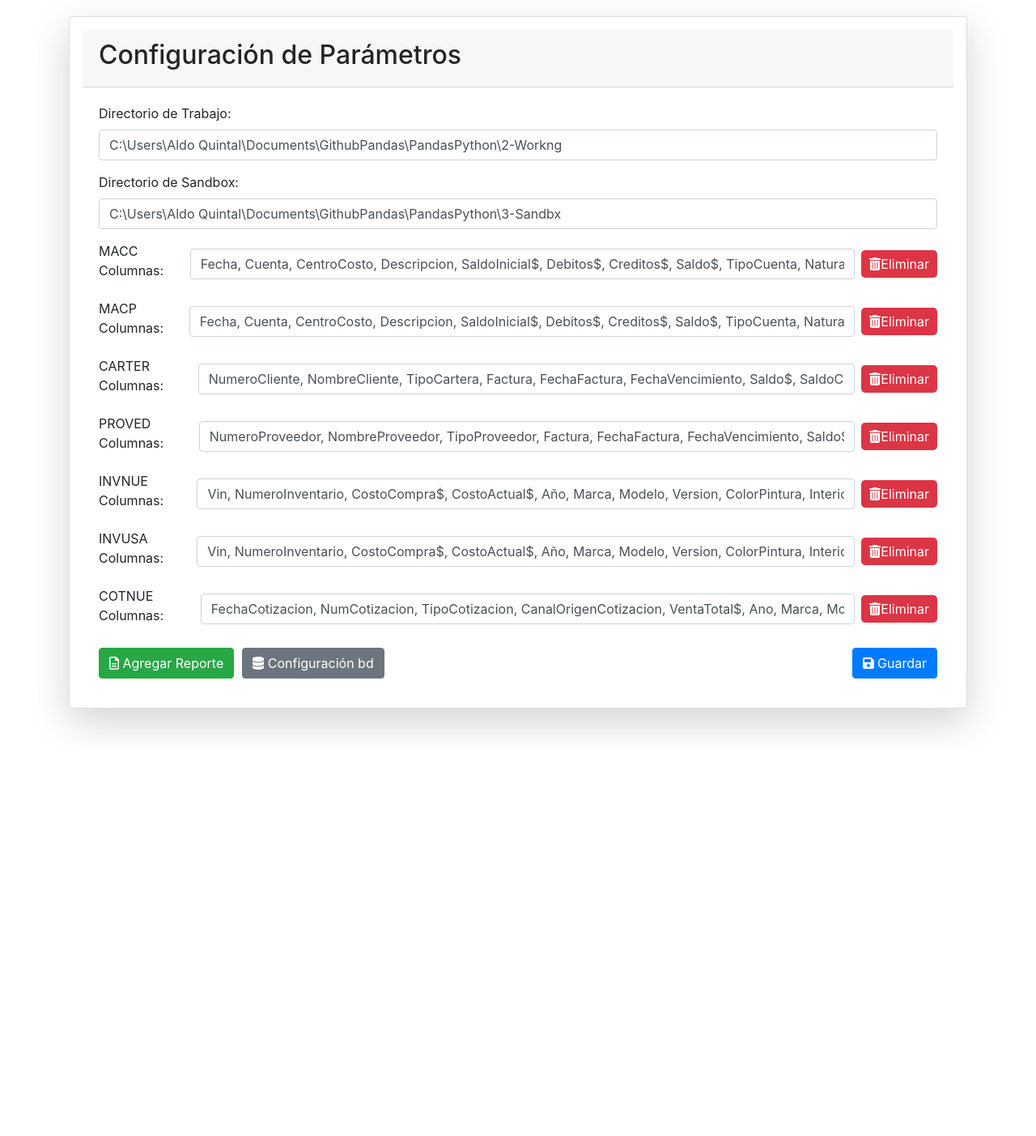
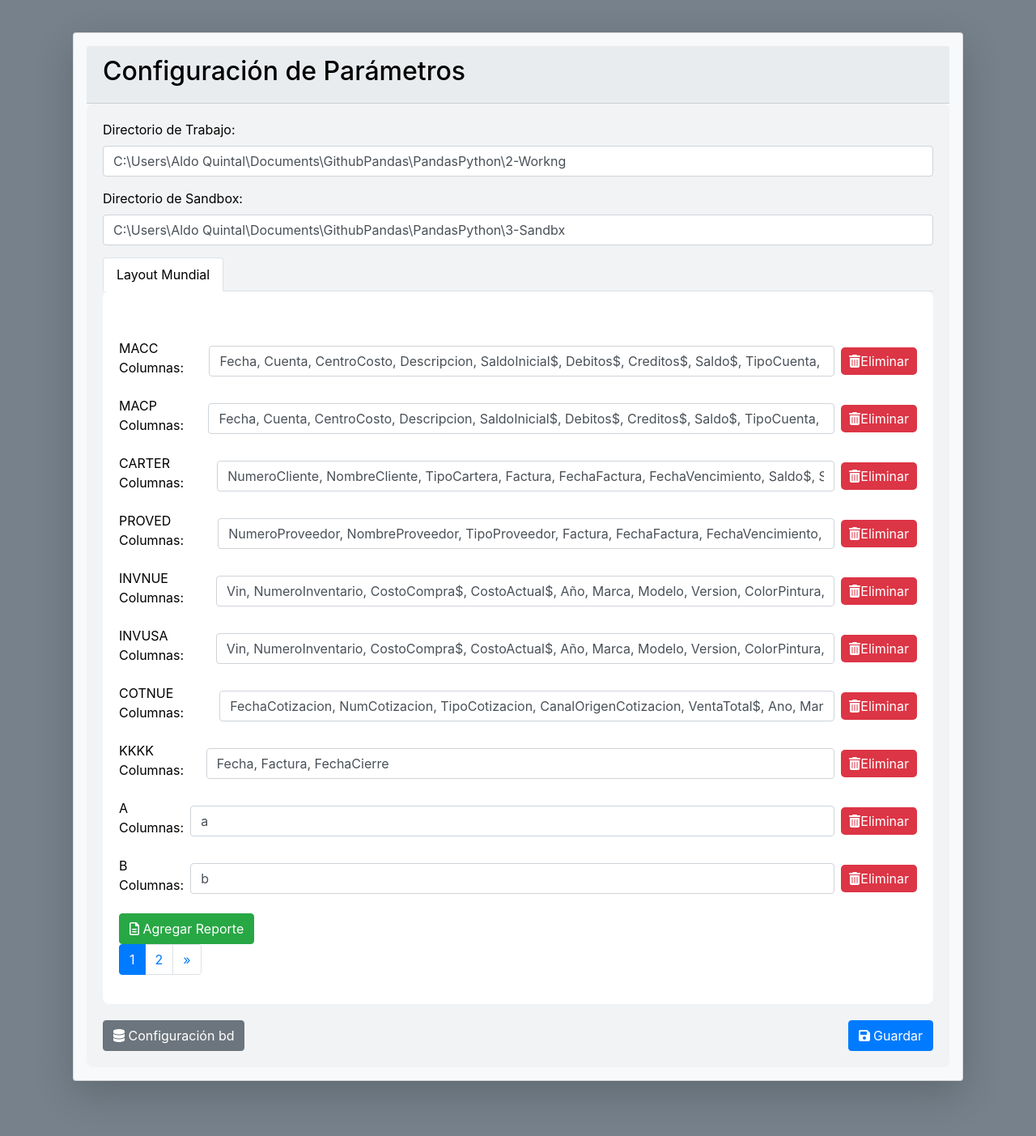
Before and after one commit to AldoQuintalP/PandasPython, a Flask app: page / in a window 1280 px wide. Shown: the whole page at 81% size. Before the commit the page ends 904 px from the top, so only its background shows below. Run offline with Flask 3, Linux system fonts and the light colour scheme; some libraries are stand-ins or nearby versions.

Commit message:
Estilizado y paginación (incompleta)

```diff
--- a/Templates/index.html
+++ b/Templates/index.html
@@ -11,8 +11,29 @@
     <!-- Incluye Font Awesome 6 desde un CDN -->
     <link href="https://cdnjs.cloudflare.com/ajax/libs/font-awesome/6.0.0-beta3/css/all.min.css" rel="stylesheet">
     <style>
+        body {
+            background-color: #76818b; /* Fondo gris oscuro */
+            color: #ffffff; /* Color de texto blanco para contraste */
+        }
         .container {
             margin-top: 20px;
+            background-color: #76818b; /* Fondo blanco para el card */
+            border-radius: 8px; /* Bordes redondeados */
+            padding: 20px;
+        }
+        .card {
+            background-color: #f8f9fa; /* Fondo gris claro para el interior del card */
+        }
+        .card-header {
+            background-color: #e9ecef; /* Fondo gris más claro para el encabezado del card */
+        }
+        .card-body {
+            background-color: #f1f3f5; /* Fondo gris claro para el contenido del card */
+            border-radius: 8px; /* Bordes redondeados */
+            padding: 20px;
+        }
+        .card-header h2, .card-header h5, .form-group label {
+            color: #000000; /* Color negro para los títulos */
         }
         .form-group {
             margin-bottom: 15px;
@@ -46,9 +67,23 @@
         .card-header h5 {
             margin-bottom: 0;
         }
-        /* Estilo para ocultar el campo de reportes */
-        #reportes-field {
-            display: none;
+        /* Agregar un margen superior de 1 cm al primer registro en la pestaña */
+        .tab-pane .form-group:first-of-type {
+            margin-top: 1cm;
+        }
+        /* Fondo blanco para las pestañas y su contenido */
+        .nav-tabs .nav-link {
+            background-color: #ffffff; /* Fondo blanco para la pestaña activa e inactiva */
+            color: #000000; /* Color negro para el texto de la pestaña */
+        }
+        .nav-tabs .nav-link.active {
+            background-color: #ffffff; /* Fondo blanco para la pestaña activa */
+            color: #000000; /* Color negro para el texto de la pestaña activa */
+        }
+        .tab-content {
+            background-color: #ffffff; /* Fondo blanco para el contenido de las pestañas */
+            border-radius: 8px; /* Bordes redondeados */
+            padding: 20px;
         }
     </style>
 </head>
@@ -59,6 +94,7 @@
                 <h2>Configuración de Parámetros</h2>
             </div>
             <div class="card-body">
+                <!-- Campos fuera de la pestaña -->
                 <form method="POST">
                     <div class="form-group">
                         <label for="workng_dir">Directorio de Trabajo:</label>
@@ -68,15 +104,32 @@
                         <label for="sandbx">Directorio de Sandbox:</label>
                         <input type="text" id="sandbx" name="sandbx" class="form-control" value="{{ config.get('sandbx', '') }}">
                     </div>
+                </form>
+                <!-- Pestañas -->
+                <ul class="nav nav-tabs" id="myTab" role="tablist">
+                    <li class="nav-item">
+                        <a class="nav-link active" id="layout-mundial-tab" data-toggle="tab" href="#layout-mundial" role="tab" aria-controls="layout-mundial" aria-selected="true">Layout Mundial</a>
+                    </li>
+                </ul>
+                <div class="tab-content" id="myTabContent">
+                    <div class="tab-pane fade show active" id="layout-mundial" role="tabpanel" aria-labelledby="layout-mundial-tab">
+                        <form method="POST">
                             <!-- Campo de reportes oculto -->
-                    <div id="reportes-field">
+                            <div id="reportes-field" style="display: none;">
                                 <div class="form-group">
                                     <label for="reportes">Reportes (separados por comas):</label>
                                     <input type="text" id="reportes" name="reportes" class="form-control" value="{{ ', '.join(config.get('reportes', [])) }}">
                                 </div>
                             </div>
                             <div id="reportes-container">
-                        {% for key, columnas in config.get('columnas_esperadas', {}).items() %}
+                                {% set columns_per_page = 10 %}
+                                {% set page = request.args.get('page', default=1, type='int') %}
+                                {% set start = (page - 1) * columns_per_page %}
+                                {% set end = start + columns_per_page %}
+                                {% set reportes = config.get('columnas_esperadas', {}) %}
+                                {% set reportes_list = reportes.items() | list %}
+
+                                {% for key, columnas in reportes_list[start:end] %}
                                 <div class="form-group d-flex align-items-center">
                                     <label for="columnas_{{ key }}" class="mr-2">{{ key }} Columnas:</label>
                                     <input type="text" id="columnas_{{ key }}" name="columnas_{{ key }}" class="form-control mr-2" value="{{ ', '.join(columnas) }}">
@@ -86,20 +139,48 @@
                                 </div>
                                 {% endfor %}
                             </div>
-                    <div class="btn-container">
                             <div class="btn-left-container">
                                 <button type="button" id="add-reporte-btn" class="btn btn-success" data-toggle="modal" data-target="#addReportModal">
                                     <i class="fa-regular fa-file-lines"></i> Agregar Reporte
                                 </button>
+                            </div>
+                            <!-- Paginación -->
+                            <nav aria-label="Page navigation">
+                                <ul class="pagination">
+                                    {% if page > 1 %}
+                                    <li class="page-item">
+                                        <a class="page-link" href="?page={{ page - 1 }}" aria-label="Previous">
+                                            <span aria-hidden="true">&laquo;</span>
+                                        </a>
+                                    </li>
+                                    {% endif %}
+                                    {% set total_pages = ((reportes_list|length - 1) // columns_per_page + 1) %}
+                                    {% for p in range(1, total_pages + 1) %}
+                                    <li class="page-item {% if p == page %}active{% endif %}">
+                                        <a class="page-link" href="?page={{ p }}">{{ p }}</a>
+                                    </li>
+                                    {% endfor %}
+                                    {% if page < total_pages %}
+                                    <li class="page-item">
+                                        <a class="page-link" href="?page={{ page + 1 }}" aria-label="Next">
+                                            <span aria-hidden="true">&raquo;</span>
+                                        </a>
+                                    </li>
+                                    {% endif %}
+                                </ul>
+                            </nav>
+                        </form>
+                    </div>
+                </div>
+                <!-- Botones fuera de la pestaña -->
+                <div class="btn-container">
                     <button type="button" class="btn btn-secondary" data-toggle="modal" data-target="#dbConfigModal">
                         <i class="fa-solid fa-database"></i> Configuración bd
                     </button>
-                        </div>
                     <button type="submit" class="btn btn-primary">
                         <i class="fa-solid fa-floppy-disk"></i> Guardar
                     </button>
                 </div>
-                </form>
             </div>
         </div>
     </div>
@@ -141,22 +222,18 @@
                     <div class="card-body">
                         <form id="dbConfigForm" method="POST">
                             <div class="form-group">
-                                <label for="db_host">Host DB:</label>
+                                <label for="db_host">Host:</label>
                                 <input type="text" id="db_host" name="db_host" class="form-control" value="{{ config.get('db', {}).get('host', '') }}">
                             </div>
                             <div class="form-group">
-                                <label for="db_usuario">Usuario DB:</label>
-                                <input type="text" id="db_usuario" name="db_usuario" class="form-control" value="{{ config.get('db', {}).get('usuario', '') }}">
+                                <label for="db_user">Usuario:</label>
+                                <input type="text" id="db_user" name="db_user" class="form-control" value="{{ config.get('db', {}).get('usuario', '') }}">
                             </div>
                             <div class="form-group">
-                                <label for="db_contrasena">Contraseña DB:</label>
+                                <label for="db_contrasena">Contraseña:</label>
                                 <input type="password" id="db_contrasena" name="db_contrasena" class="form-control" value="{{ config.get('db', {}).get('contrasena', '') }}">
                             </div>
-                            <div class="form-group">
-                                <label for="db_base_datos">Base de Datos DB:</label>
-                                <input type="text" id="db_base_datos" name="db_base_datos" class="form-control" value="{{ config.get('db', {}).get('base_de_datos', '') }}">
-                            </div>
-                            <button type="button" id="save-db-config-btn" class="btn btn-primary">Guardar Configuración DB</button>
+                            <button type="button" id="save-db-config-btn" class="btn btn-primary">Guardar Configuración BD</button>
                         </form>
                     </div>
                 </div>
@@ -164,10 +241,11 @@
         </div>
     </div>
 
-    <!-- Incluye Bootstrap JS y dependencias desde un CDN -->
+    <!-- Incluye jQuery, Popper.js y Bootstrap JS desde un CDN -->
     <script src="https://code.jquery.com/jquery-3.5.1.slim.min.js"></script>
-    <script src="https://cdn.jsdelivr.net/npm/@popperjs/core@2.9.3/dist/umd/popper.min.js"></script>
+    <script src="https://cdn.jsdelivr.net/npm/@popperjs/core@2.5.2/dist/umd/popper.min.js"></script>
     <script src="https://stackpath.bootstrapcdn.com/bootstrap/4.5.2/js/bootstrap.min.js"></script>
+    <!-- Incluye Font Awesome JS desde un CDN -->
     <script src="https://cdnjs.cloudflare.com/ajax/libs/font-awesome/6.0.0-beta3/js/all.min.js"></script>
     <script src="https://cdn.jsdelivr.net/npm/sweetalert2@11/dist/sweetalert2.all.min.js"></script>
     <script>
--- a/config.json
+++ b/config.json
@@ -8,7 +8,13 @@
         "PROVED",
         "INVNUE",
         "INVUSA",
-        "COTNUE"
+        "COTNUE",
+        "KKKK",
+        "A",
+        "B",
+        "C",
+        "D",
+        "E"
     ],
     "columnas_esperadas": {
         "MACC": [
@@ -141,6 +147,26 @@
             "DiasCotizacion",
             "NuevoUsado",
             "Sucursal"
+        ],
+        "KKKK": [
+            "Fecha",
+            "Factura",
+            "FechaCierre"
+        ],
+        "A": [
+            "a"
+        ],
+        "B": [
+            "b"
+        ],
+        "C": [
+            "c"
+        ],
+        "D": [
+            "d"
+        ],
+        "E": [
+            "e"
         ]
     },
     "db": {
```
Lines whose indentation alone changed are shown as unchanged.
